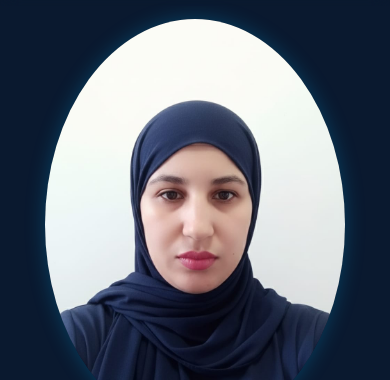
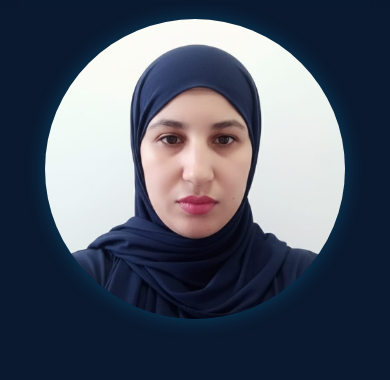
Before and after one commit to malika61993/portfolio, a plain HTML site: page index.html in a window 390 px wide. Shown: the part 77-457 px from the top of the page. Drawn offline with nearby package versions, Linux system fonts and the light colour scheme.

Commit message:
Center hero image and adjust profile image dimensions for better layout

```diff
--- a/style.css
+++ b/style.css
@@ -103,11 +103,19 @@ body {
     margin-bottom: 2rem;
 }
 
+.hero-image {
+    display: flex;
+    justify-content: center;
+    align-items: center;
+}
+
 .profile-img {
-    width: 100%;
-    max-width: 400px;
+    width: 400px;
+    height: 400px;
     border-radius: 50%;
     box-shadow: 0 0 20px rgba(0, 160, 220, 0.3);
+    object-fit: cover;
+    object-position: center;
 }
 
 /* Buttons */
@@ -526,7 +534,8 @@ h2 {
     }
 
     .profile-img {
-        max-width: 300px;
+        width: 300px;
+        height: 300px;
     }
 
     .cta-buttons {
```
